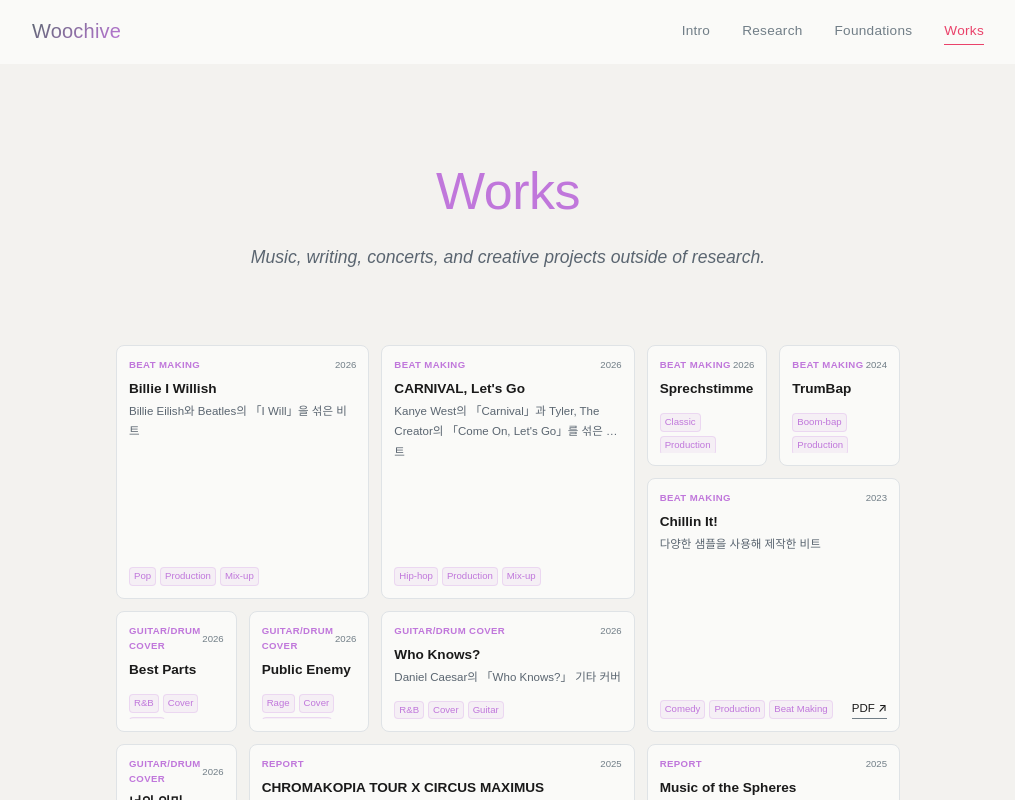
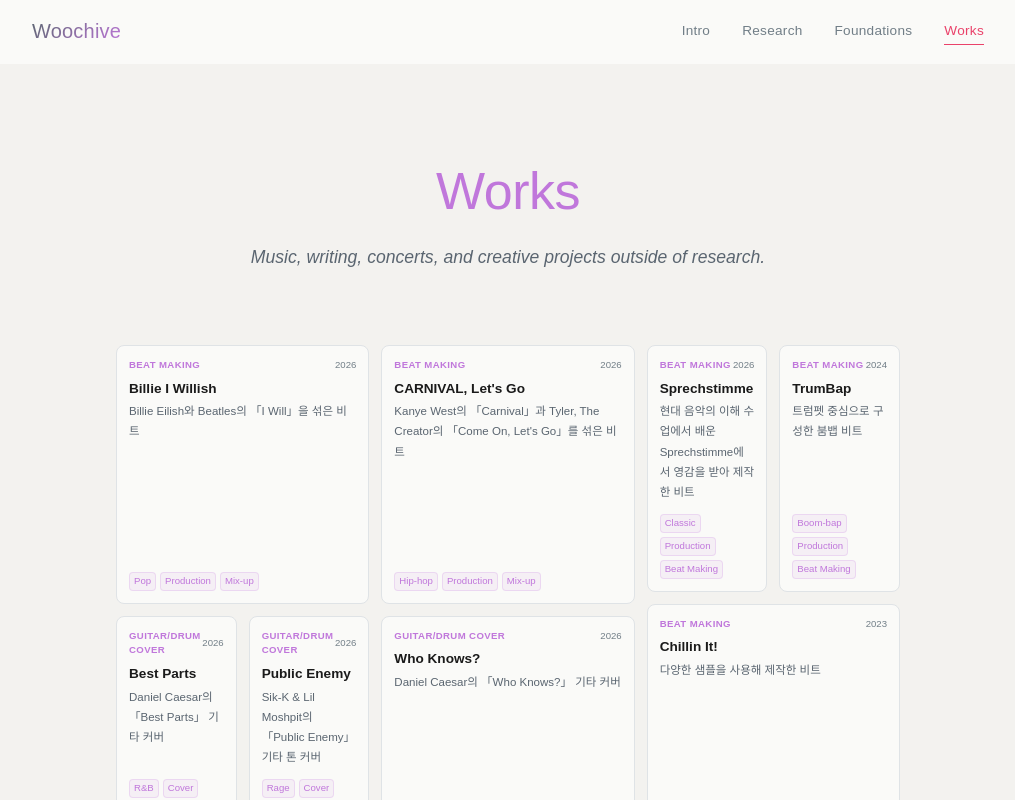
Before and after one commit to sonluos/woochive, a React (Vite) app: page /works in a window 1280 px wide. Shown: the top 800 px of the page, without its empty margins (132-1147 px from the left). Built offline with nearby package versions, Linux system fonts and the light colour scheme.

Commit message:
fix: remove aspect-ratio and line-clamp, show all content

```diff
--- a/src/pages/Works.css
+++ b/src/pages/Works.css
@@ -38,9 +38,8 @@
 .works__mosaic {
   display: grid;
   grid-template-columns: repeat(6, 1fr);
-  grid-template-rows: repeat(5, 1fr);
+  grid-template-rows: repeat(5, auto);
   gap: var(--sp-3);
-  aspect-ratio: 6 / 5;
   max-width: 52rem;
   margin: 0 auto;
 }
@@ -117,10 +116,6 @@
   color: var(--ink-soft);
   line-height: var(--leading-relaxed);
   flex: 1;
-  overflow: hidden;
-  display: -webkit-box;
-  -webkit-line-clamp: 2;
-  -webkit-box-orient: vertical;
 }
 
 .works__piece-tags {
```
